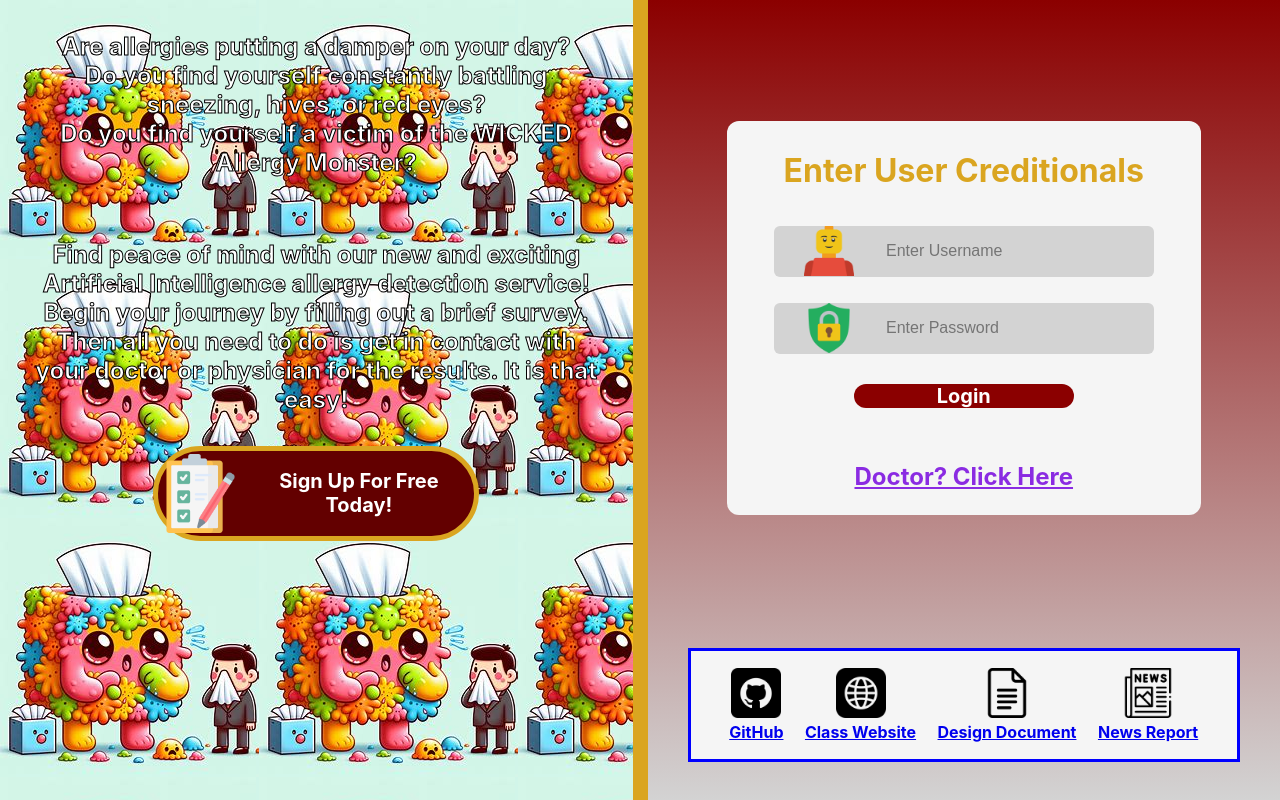
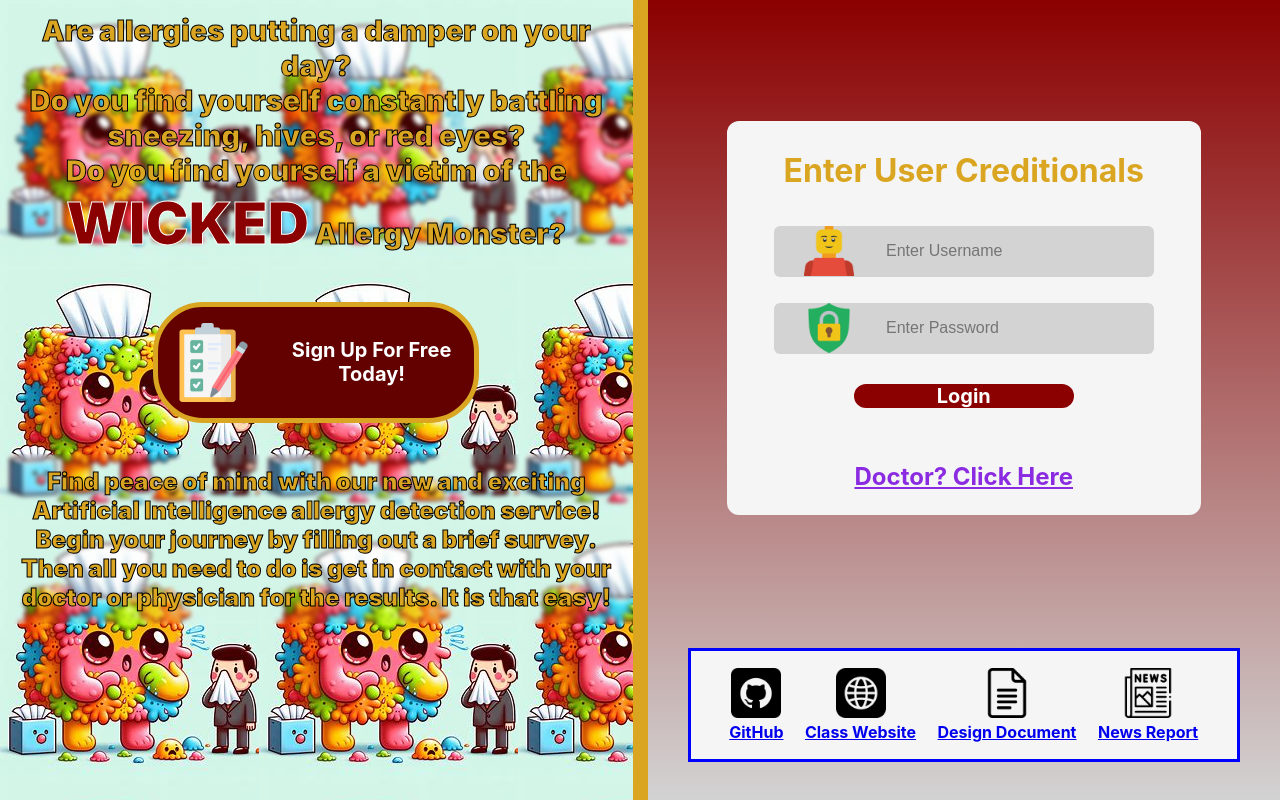
Before and after one commit to jdutchik/SE491Group13, a React (Create React App) app in the folder se491project/: page / in a window 1280 px wide. Built offline with nearby package versions, Linux system fonts and the light colour scheme.

Commit message:
finished sign up front end

```diff
--- a/se491project/src/components/SignUp/SignUp.css
+++ b/se491project/src/components/SignUp/SignUp.css
@@ -11,41 +11,43 @@
     background-image: url('../Assets/monster.png');
 }
 
-.signup-img {
-    border-style: solid;
-    border-color: goldenrod;
-    border-width: 15px 0px 15px 0px;
-    width: 100%;
-    padding: 1% 0% 0.5% 0%;
-}
-
-.signUpInfo {
-    display: flex;
-    flex-direction: column;
-}
-
 .intro-signup {
-    font-size: 1.5em;
-    font-weight: 700;
+    font-size: 1.8em;
+    font-weight: 1000;
 
     text-align: center;
 
-    color: white;
+    color: goldenrod;
+
+    backdrop-filter: blur(2px);
 
     -webkit-text-stroke-width: 1px;
     -webkit-text-stroke-color: black;
 
-    padding: 5%;
+    height: min-content;
+    padding: 2%;
+}
+
+.fun {
+    color: darkred;
+    font-size: 2em;
+    font-weight: 1000;
+    -webkit-text-stroke-width: 1px;
+    -webkit-text-stroke-color: white;
 }
 
 .paragraph {
     font-size: 1.5em;
-    font-weight: 700;
+    font-weight: 1000;
 
-    padding: 5%;
+    height: min-content;
+    padding: 2%;
+
     text-align: center;
 
-    color: white;
+    color: goldenrod;
+
+    backdrop-filter: blur(2px);
 
     -webkit-text-stroke-width: 1px;
     -webkit-text-stroke-color: black;
@@ -68,12 +70,14 @@
     border-width: 5px;
 
     width: 50%;
+
+    margin: 5%;
 }
 
 .fullButton img {
     width: 25%;
     border-width: 0px;
-    padding: 1%;
+    padding: 5%;
 }
 
 .signUpButton {
--- a/se491project/src/components/SignUp/SignUp.jsx
+++ b/se491project/src/components/SignUp/SignUp.jsx
@@ -10,23 +10,23 @@ const SignUp = () => {
 
     return (
         <div className='signUpContainer'>
-           <div className='signUpInfo'>
                 <div className='intro-signup'>
                     Are allergies putting a damper on your day? <br></br>
                     Do you find yourself constantly battling sneezing, hives, or red eyes? <br></br>
-                    Do you find yourself a victim of the WICKED Allergy Monster? <br></br>
+                    Do you find yourself a victim of the <span class="fun">WICKED</span> Allergy Monster? <br></br>
                 </div>
+
+                <div className="fullButton" onClick={signUpClicked}>
+                    <img src={signup} alt="" />
+                    <div className="signUpButton">Sign Up For Free Today!</div>
+                </div>
+
                 <div className='paragraph'>
                     Find peace of mind with our new and exciting Artificial Intelligence
                     allergy detection service!
                     Begin your journey by filling out a brief survey. Then all you need to do
                     is get in contact with your doctor or physician for the results. It is that easy!
                 </div>
-           </div>
-           <div className="fullButton" onClick={signUpClicked}>
-                <img src={signup} alt="" />
-                <div className="signUpButton">Sign Up For Free Today!</div>
-            </div>
         </div>
     )
 }
```
